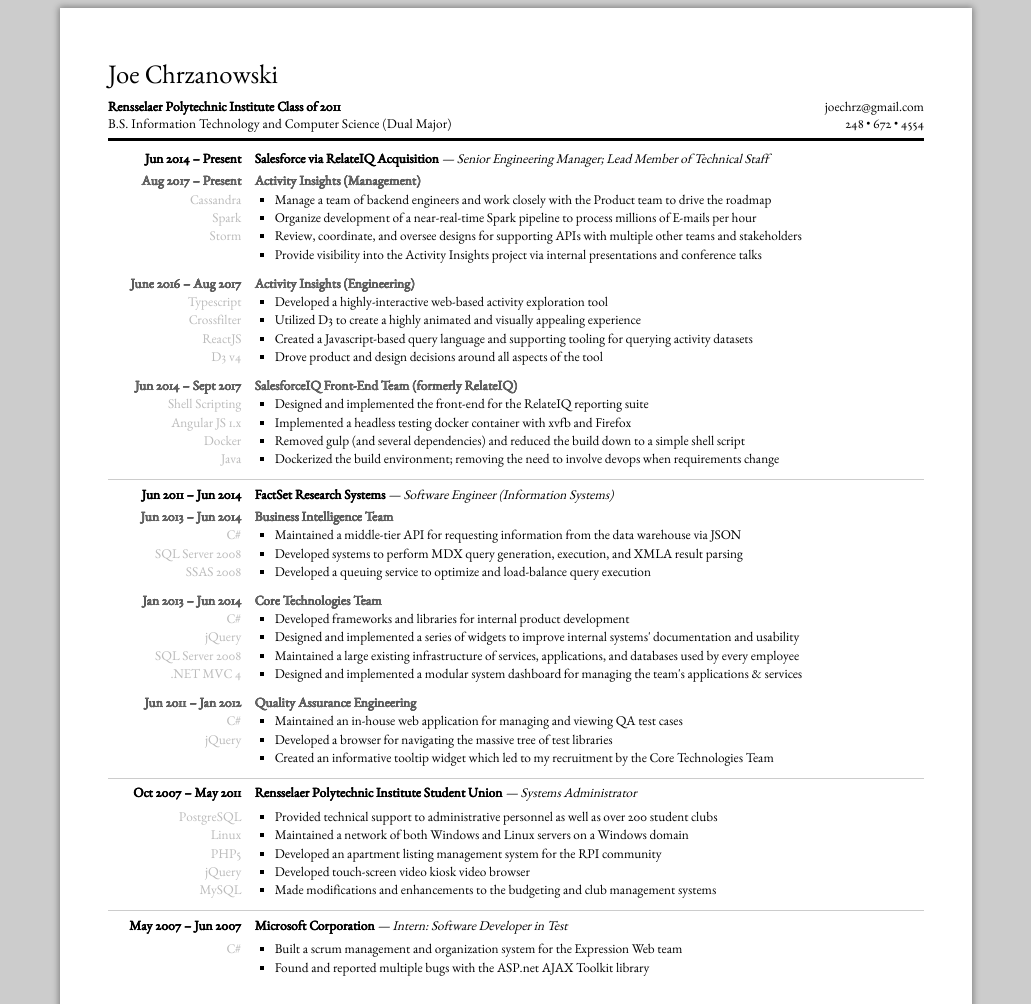
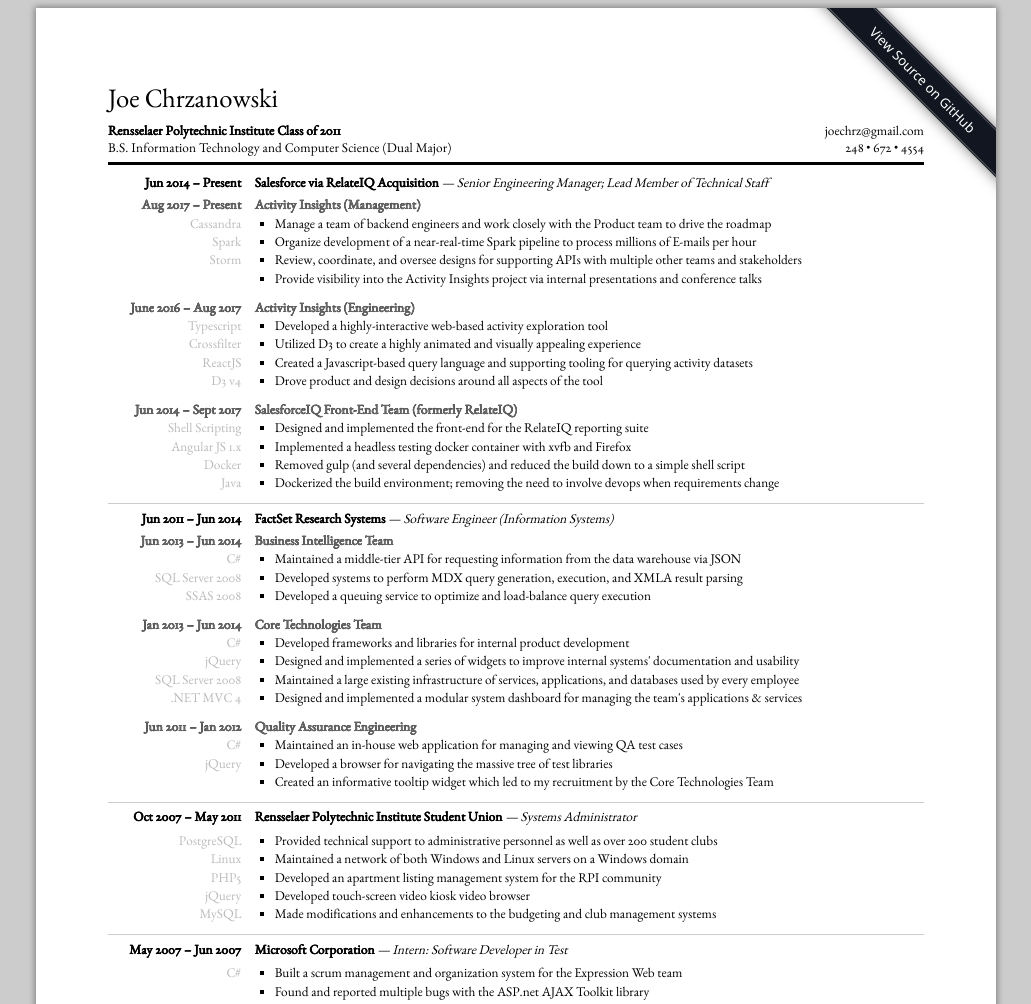
Before and after one commit to joechrz/joechrz.github.io, a plain HTML site: page index.html in a window 1280 px wide. Shown: the top 1004 px of the page, without its empty margins (124-1155 px from the left). Drawn offline with Linux system fonts and the light colour scheme.

Commit message:
feat: view-source banner

```diff
--- a/index.html
+++ b/index.html
@@ -411,6 +411,31 @@
       }
 
       /****************************************
+      * Github banner
+      ****************************************/
+      .github-banner {
+        position:         absolute;
+        right:            -15.5rem;
+        top:              -6.5rem;
+        background-color: #121621;
+        box-shadow:       0 0 1rem rgba(0, 0, 0, 0.5);
+        transform:        rotate(45deg);
+        transform-origin: top left;
+      }
+
+      .github-banner-inner {
+        padding:          0.5rem;
+        padding-left:     10rem;
+        padding-right:    10rem;
+        font-family:      "Segoe UI", "Helvetica", "Arial";
+        border:           solid 1px #5b5e64;
+        margin:           1px;
+        color:            white;
+        display:          block;
+        text-decoration:  none;
+      }
+
+      /****************************************
       * Media-specific overrides
       ****************************************/
       @media screen {
@@ -421,8 +446,16 @@
         #resume {
           background-color: white;
           margin:           3px auto 2rem;
-          padding:          0.5in;
+          padding:          0.75in;
           box-shadow:       0rem 0rem 0.5rem 0.1rem rgba(0,0,0,0.4);
+          overflow:         hidden;
+          position:         relative;
+        }
+      }
+
+      @media print {
+        .github-banner {
+          display:          none;
         }
       }
     </style>
@@ -495,6 +528,12 @@
           </ul>
         </section>
       </article>
+
+      <div class="github-banner">
+        <a href="https://github.com/joechrz/joechrz.github.io/blob/master/index.html" target="_blank" class="github-banner-inner">
+          View Source on GitHub
+        </a>
+      </div>
     </main>
 
     <script type="text/javascript">
```
